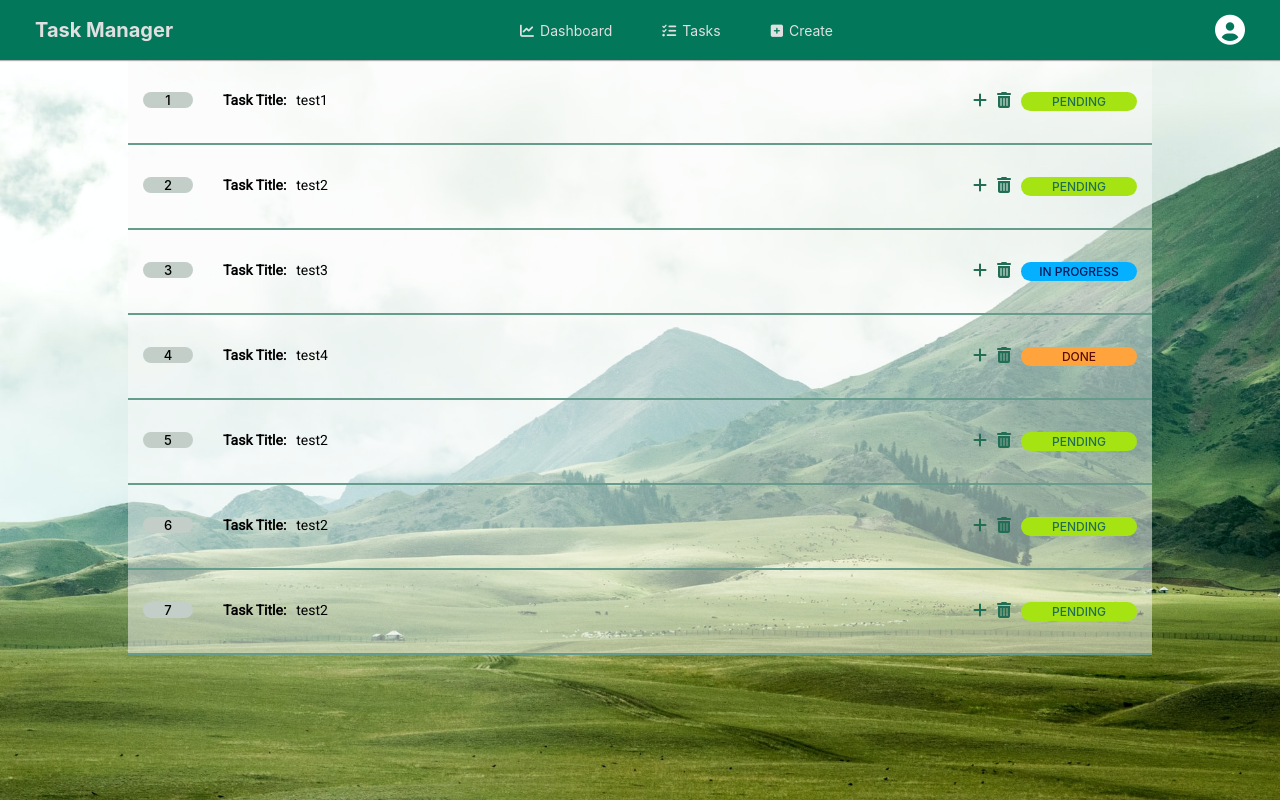
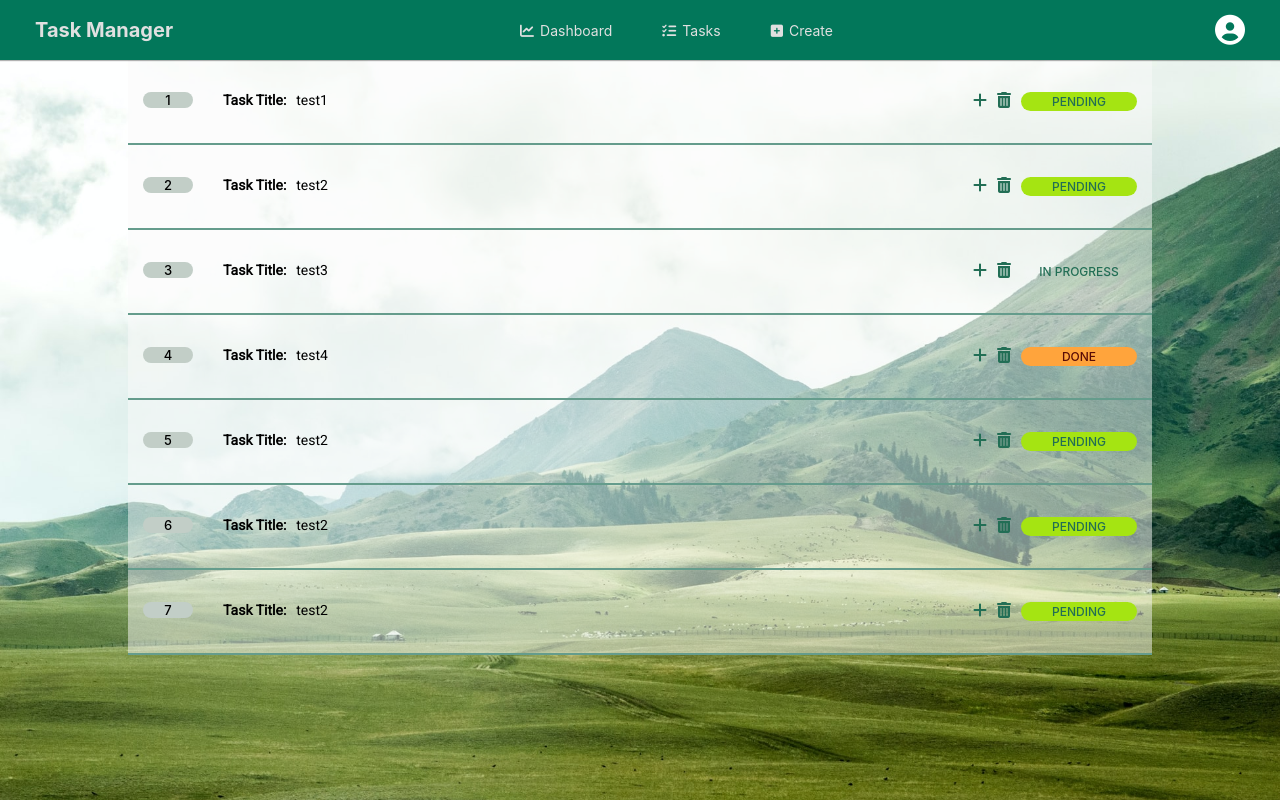
Before and after one commit to RLeDEV/task_management, a React (Create React App) app: page /tasks in a window 1280 px wide. Built offline with nearby package versions, Linux system fonts and the light colour scheme; no server answers; sample sign-in values are in the browser's storage.

Commit message:
Changed css condition to use state

```diff
--- a/src/components/Tasks/Task.jsx
+++ b/src/components/Tasks/Task.jsx
@@ -68,7 +68,7 @@ class Task extends Component {
                         <i className="fas fa-plus" onClick={this.toggleVisible} title="Extend"></i>
                         <i className="fas fa-trash-alt" onClick={this.onClickDelete}></i>
                         <div className="status-dropdown">
-                            <div className={`status-btn ${this.state.status === 'done' ? 'done' : this.state.status === 'pending' ? 'pending' : 'in-progress'}`}>{this.state.status}</div>
+                            <div className={`status-btn ${this.state.status.toLowerCase()}`}>{this.state.status}</div>
                             <div className="dropdown-content">
                                 <span className="dropdown-choose" onClick={() => this.setState({status: 'pending'})}>Pending</span>
                                 <span className="dropdown-choose" onClick={() => this.setState({status: 'in-progress'})}>In Progress</span>
```
